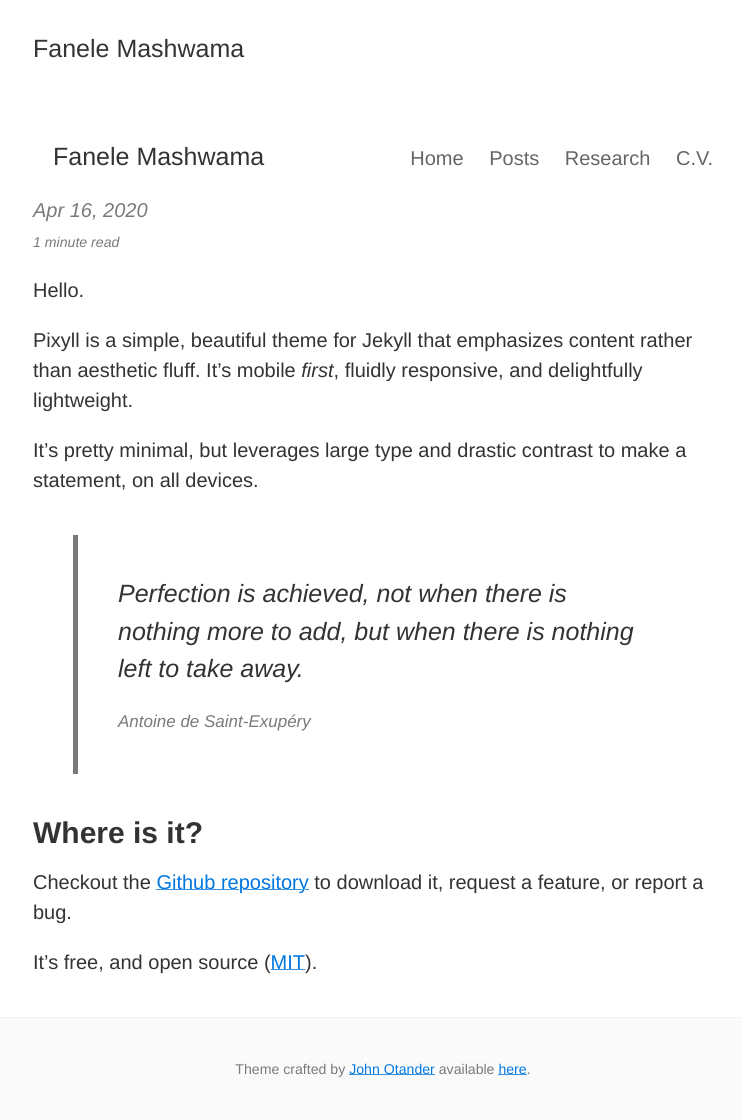
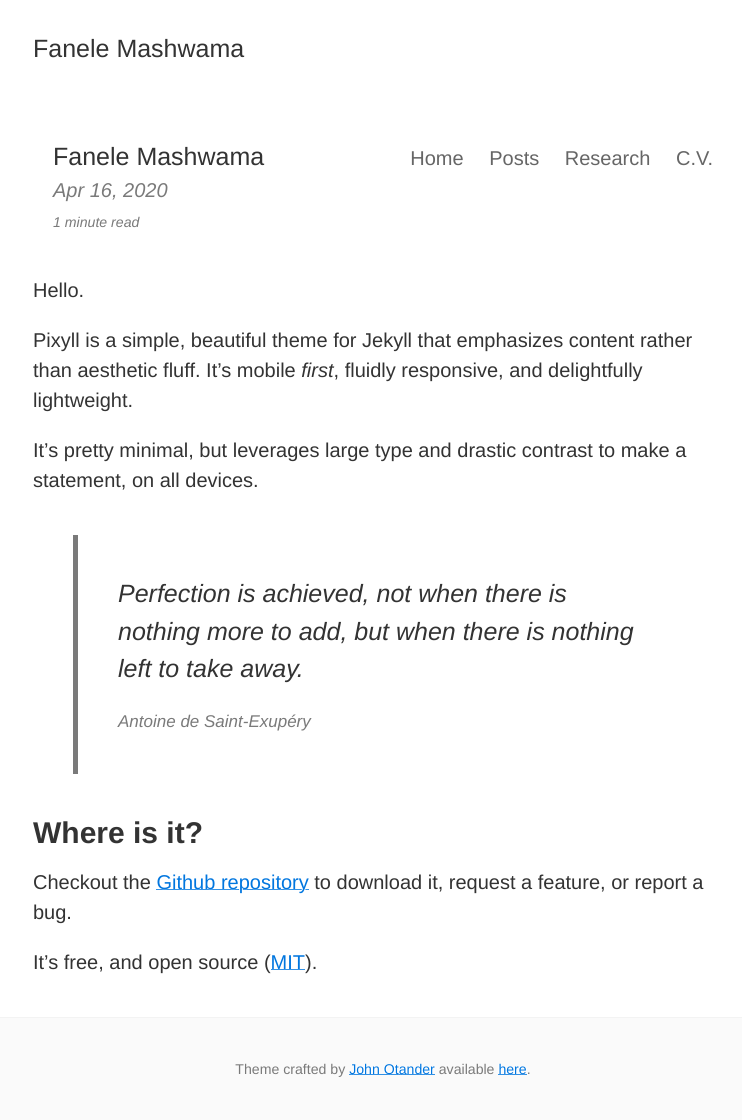
Before and after one commit to fmashwama/fmashwama.github.io, a Jekyll site: the page built from posts/welcome-to-pixyll.md, in a window 1280 px wide. Shown: the whole page, without its empty margins (257-999 px from the left). Built offline with Jekyll 4.4.1, drawn with Linux system fonts in a browser that asks for light colours.

Commit message:
Update post.html

```diff
--- a/_layouts/post.html
+++ b/_layouts/post.html
@@ -7,6 +7,8 @@ layout: default
 {% assign minutes = 1 %}
 {% endif %}
 
+
+<div class="post-header mb2">
 <header class="site-header px2 px-responsive">
   <div class="mt2 wrap">
     <div class="measure">
@@ -27,10 +29,6 @@ layout: default
 
     </div>
   </div>
-</header>
-
-
-<div class="post-header mb2">
 
   <span class="post-meta">{{ page.date | date: site.date_format }}</span><br>
   {% if page.update_date %}
@@ -44,6 +42,7 @@ layout: default
   {% endif %}
   </span>
 </div>
+  </header>
 
 <article class="post-content">
   {{ content }}
```
